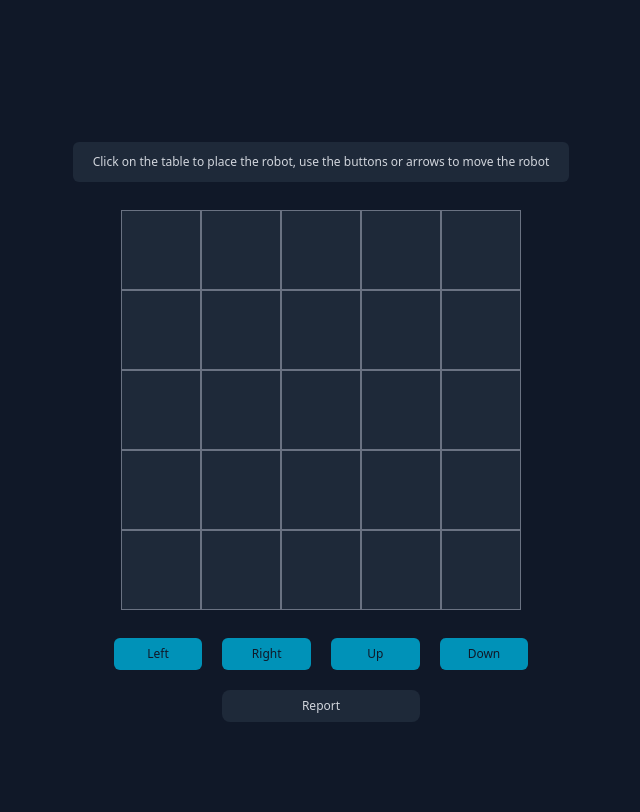
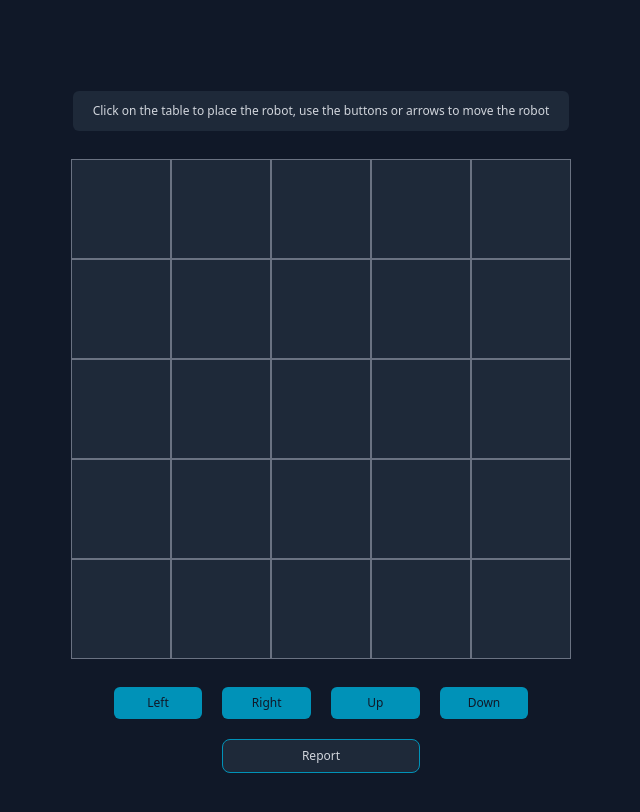
Before and after one commit to koderka2020/nestjs-vite-robot-simulator, a React (Vite) app: page / in a window 1280 px wide. Shown: the top 812 px of the page, without its empty margins (319-959 px from the left). Built offline with nearby package versions, Linux system fonts and the light colour scheme; no server answers.

Commit message:
Styling/interactivity improvements - buttons, grid

```diff
--- a/src/components/Square.tsx
+++ b/src/components/Square.tsx
@@ -11,7 +11,7 @@ export default function Square({ robot, dropHistory, y, x }:{ robot: { direction
   const isRobotHere = robot.x === x && robot.y === y;
 
   return (
-    <button onClick={updateState} className="w-20 h-20 bg-gray-800 text-blue-500 p-2 border border-solid border-gray-500 flex-shrink-0 relative">
+    <button onClick={updateState} className="w-25 h-25 bg-gray-800 text-blue-500 p-3 border border-solid border-gray-500 flex-shrink-0 relative">
       {isRobotHere && <Robot direction={robot.direction || 'up'}/>}
     </button>
 )
--- a/src/components/buttons/MoveButton.tsx
+++ b/src/components/buttons/MoveButton.tsx
@@ -49,7 +49,7 @@ function MoveButton({buttonName, robot, saveMove}: {buttonName: string, robot: {
   return (
     <button
       onClick={updateState}
-      className={`bg-cyan-600 text-gray-900 rounded-md ${warning ? 'px-2 py-2 bg-red-500' : 'px-7 py-2'}`}>
+      className={`bg-cyan-600 text-gray-900 hover:bg-cyan-800 rounded-md ${warning ? 'px-2 py-2 bg-red-500 hover:bg-red-700' : 'px-7 py-2 hover:bg-cyan-800'}`}>
         {buttonMessage}
     </button>
   )
--- a/src/components/buttons/ReportButton.tsx
+++ b/src/components/buttons/ReportButton.tsx
@@ -16,7 +16,7 @@ function ReportButton({robot}: {robot: {direction?: string, x?: number, y?: numb
   return (
       <button
       onClick={printCurrentCoordinates}
-      className="bg-gray-800 col-start-2 col-end-4 rounded-lg px-6 py-2">
+      className="bg-gray-800 hover:bg-gray-700 border-cyan-600 border-1 col-start-2 col-end-4 rounded-lg px-6 py-2">
         {buttonMessage}
       </button>
   )
```
Also changed, not shown: src/components/Tabletop.tsx (+5 -4 lines).
